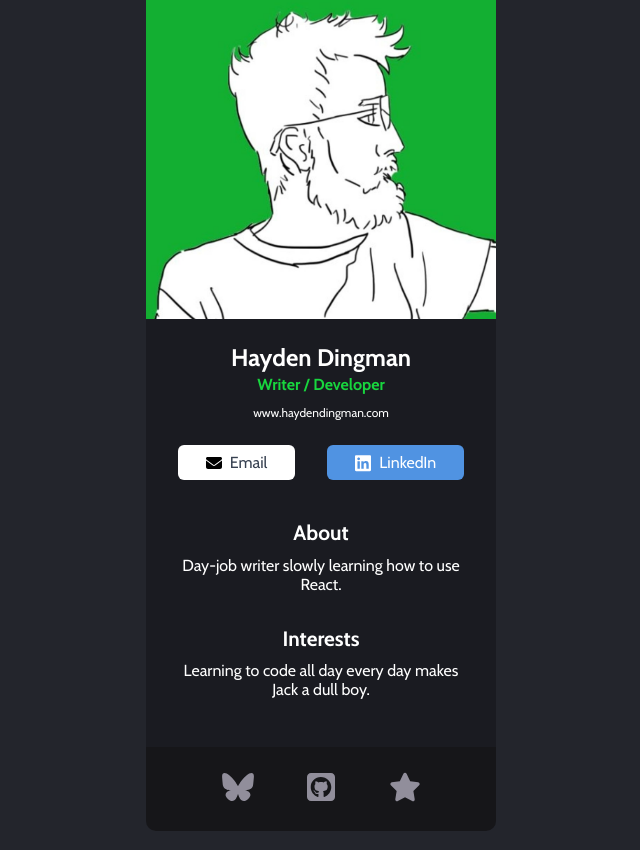
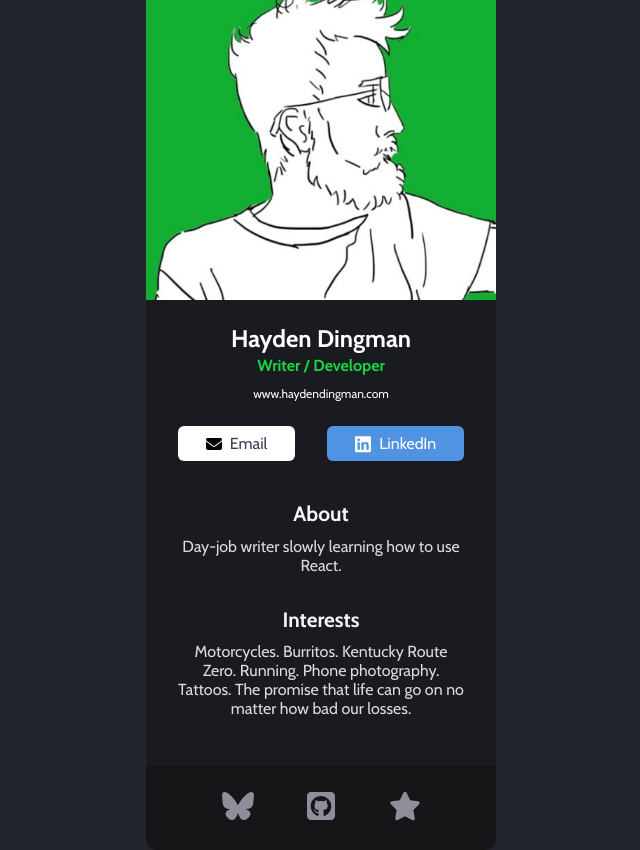
Before and after one commit to HaydenDingman/react-digital-business-card, a React (Vite) app: page / in a window 1280 px wide. Shown: the whole page, without its empty margins (319-959 px from the left). Built offline with nearby package versions, Linux system fonts and the light colour scheme.

Commit message:
Content tweaks and add DarkMode component

```diff
--- a/src/App.jsx
+++ b/src/App.jsx
@@ -3,6 +3,7 @@ import Info from './components/Info'
 import About from './components/About'
 import Interests from './components/Interests'
 import Footer from './components/Footer'
+import DarkMode from './components/DarkMode'
 import './App.css'
 
 function App() {
@@ -12,6 +13,7 @@ function App() {
       <About />
       <Interests />
       <Footer />
+      <DarkMode />
     </>
   )
 }
--- /dev/null
+++ b/src/components/DarkMode.jsx
@@ -0,0 +1,7 @@
+function DarkMode() {
+    return(
+        DarkMode
+    )
+}
+
+export default DarkMode
--- a/src/components/Interests.jsx
+++ b/src/components/Interests.jsx
@@ -2,7 +2,7 @@ function Interests() {
     return(
         <section className="interests-section width-container">
             <h3>Interests</h3>
-            <p>Learning to code all day every day makes Jack a dull boy.</p>
+            <p>Motorcycles. Burritos. Kentucky Route Zero. Running. Phone photography. Tattoos. The promise that life can go on no matter how bad our losses.</p>
         </section>
     )
 }
--- a/src/index.css
+++ b/src/index.css
@@ -119,10 +119,12 @@ h3 {
   font-size: 1.3rem;
   margin-bottom: 0.5em;
   margin-top: 0;
+  color: #F5F5F5;
 }
 
 p {
   margin-top: 0.5em;
+  color: #DCDCDC;
 }
 
 footer {
@@ -139,3 +141,7 @@ footer {
   width: 2em;
   fill: #918E9B;
 }
+
+.footer-icon:hover {
+  fill: #18D63E;
+}
```
